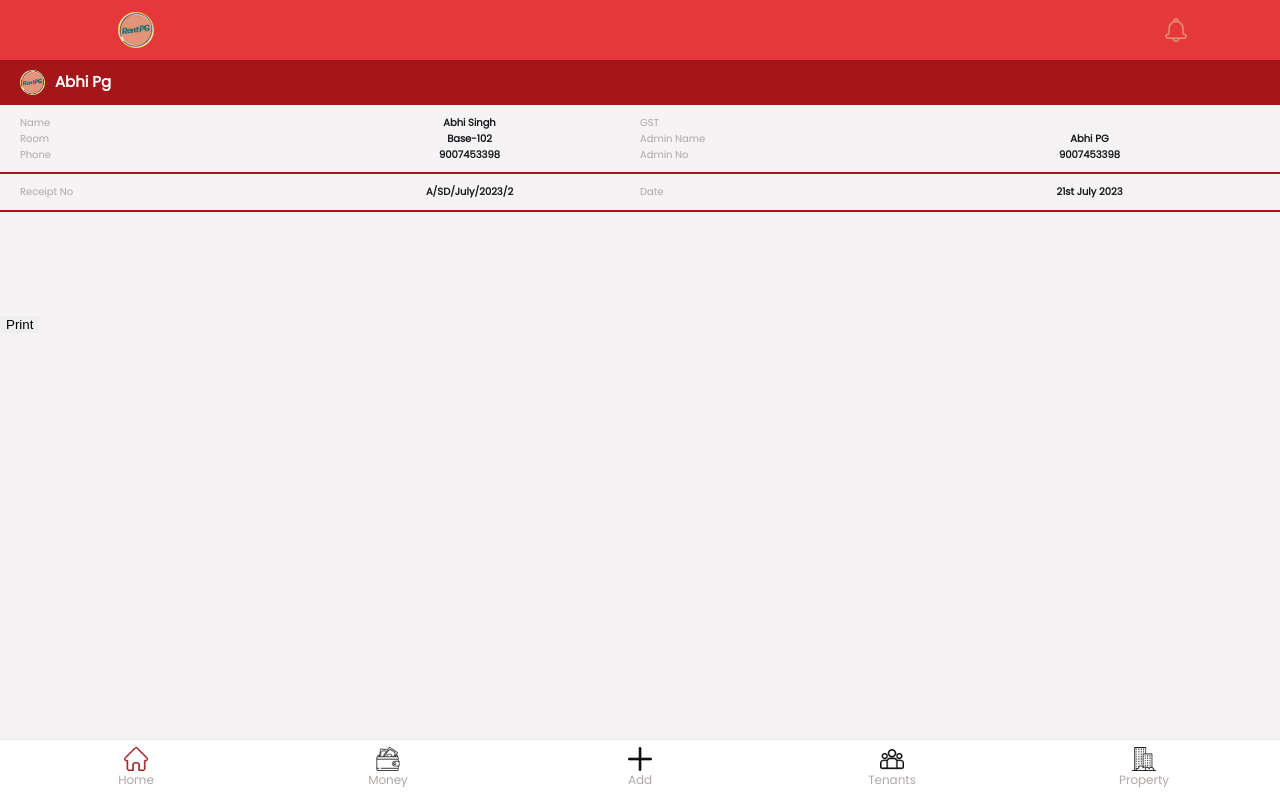
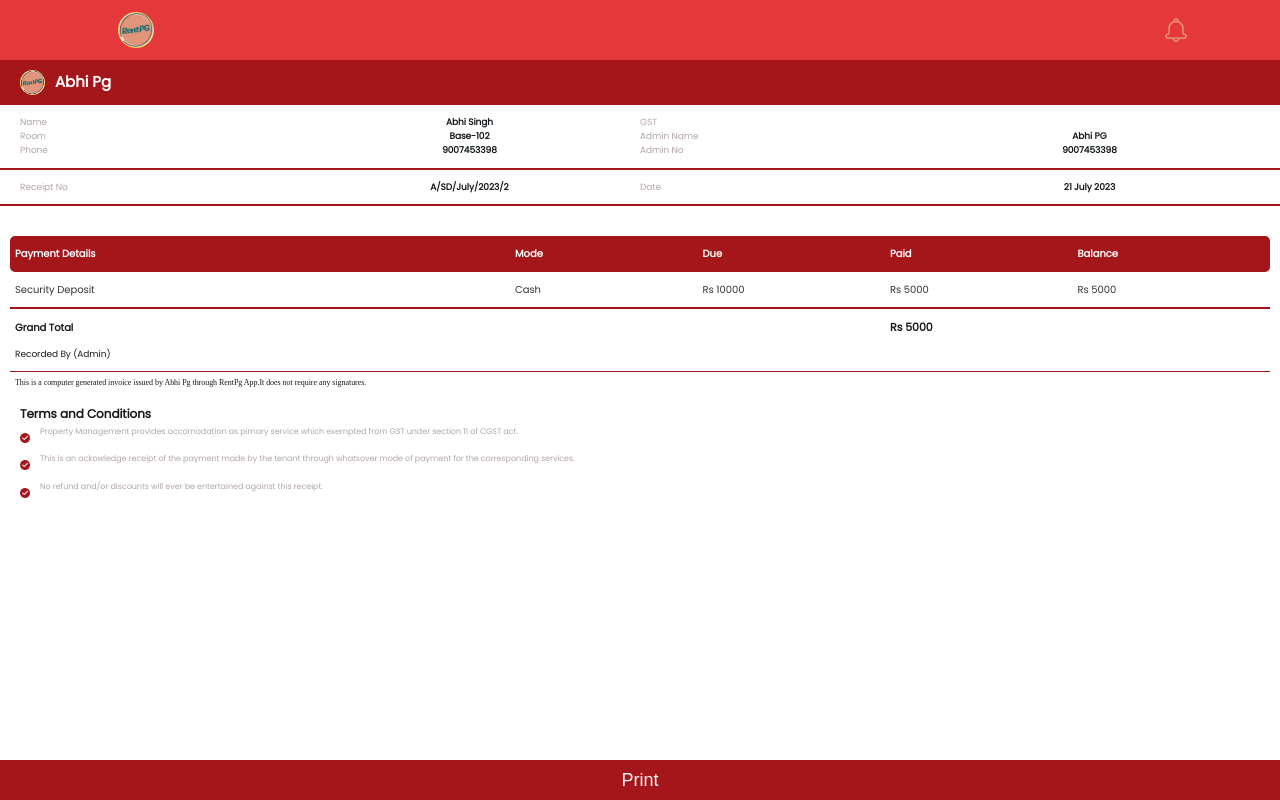
Before and after one commit to codeWithJooy/Rentfrontend, a React (Create React App) app: page /receipt in a window 1280 px wide. Built offline with nearby package versions, Linux system fonts and the light colour scheme.

Commit message:
Reciept Ui

```diff
--- a/src/Pages/Receipt/Receipt.css
+++ b/src/Pages/Receipt/Receipt.css
@@ -1,11 +1,23 @@
 .receiptMain {
   width: 100%;
   height: 100vh;
-  background-color: #f5f3f4;
+  background-color: #fff;
   position: relative;
   padding-bottom: 100px;
   margin-bottom: 100px;
   position: relative;
+}
+.receiptMain button {
+  position: fixed;
+  width: 100%;
+  bottom: 0px;
+  height: 40px;
+  display: flex;
+  align-items: center;
+  justify-content: center;
+  font-size: 18px;
+  background-color: #a4161a;
+  color: #fff;
 }
 .receiptHolder {
   width: 100%;
@@ -49,13 +61,111 @@
 }
 .receiptInfoUnitTitle {
   width: 45%;
-  font-size: 10px;
+  font-size: 9px;
   color: #b1a5a6;
 }
 .receiptInfoUnitAns {
   width: 55%;
   text-align: center;
-  font-size: 10px;
+  font-size: 9px;
   font-weight: bold;
   color: #161a1d;
 }
+.receiptDetails {
+  width: 100%;
+  padding: 30px 10px 10px;
+}
+.receiptDetailsHeader {
+  width: 100%;
+  padding: 10px 5px;
+  background-color: #a4161a;
+  border-radius: 5px;
+  display: flex;
+  align-items: center;
+  justify-content: flex-start;
+}
+.receiptDetailsContent {
+  width: 100%;
+  padding: 10px 5px;
+  background-color: transparent;
+  display: flex;
+  align-items: center;
+  justify-content: flex-start;
+  border-bottom: 2px solid #a4161a;
+}
+.receiptDescription {
+  width: 100%;
+  padding: 10px 5px;
+  background-color: transparent;
+  display: flex;
+  flex-wrap: wrap;
+  align-items: center;
+  justify-content: flex-start;
+  border-bottom: 1px solid #a4161a;
+}
+.disclaimer {
+  width: 100%;
+  padding: 5px;
+  background-color: transparent;
+  display: flex;
+  flex-wrap: wrap;
+  align-items: center;
+  justify-content: flex-start;
+  font-size: 8px;
+  color: #161a1d;
+  font-family: bold;
+}
+.paymentName {
+  width: 40%;
+  font-size: 10px;
+}
+.paymentOther {
+  font-size: 10px;
+  width: 15%;
+}
+.paymentHeaderColor {
+  color: #fff;
+  font-weight: bold;
+}
+.receiptGrand {
+  width: 70%;
+  font-size: 10px;
+  color: #161a1d;
+}
+.receiptTotal {
+  width: 30%;
+  color: #161a1d;
+  font-size: 11px;
+  font-weight: bold;
+}
+.terms {
+  width: 100%;
+  padding: 10px;
+}
+.termsHeader {
+  width: 100%;
+  font-size: 12px;
+  font-weight: bold;
+  color: #161a1d;
+}
+.termsUnit {
+  width: 100%;
+  padding: 2px 0px;
+  display: flex;
+  flex-wrap: wrap;
+  align-items: flex-start;
+  justify-content: flex-start;
+}
+.termsUnitImg {
+  width: 10px;
+}
+.termsUnitImg img {
+  width: 10px;
+  height: 10px;
+}
+.termsUnitText {
+  width: calc(100% - 20px);
+  margin-left: 10px;
+  font-size: 8px;
+  color: #b1a5a6;
+}
--- a/src/Pages/Receipt/Receipt.js
+++ b/src/Pages/Receipt/Receipt.js
@@ -56,12 +56,64 @@ const Receipt = () => {
             <ReceiptInfoDiv title={"Receipt No"} ans={"A/SD/July/2023/2"} />
           </div>
           <div className="receiptInfoUnit">
-            <ReceiptInfoDiv title={"Date"} ans={"21st July 2023"} />
+            <ReceiptInfoDiv title={"Date"} ans={"21 July 2023"} />
           </div>
+        </div>
+
+        <div className="receiptDetails">
+          <div className="receiptDetailsHeader">
+            <div className="paymentName paymentHeaderColor">
+              <p>Payment Details</p>
+            </div>
+            <div className="paymentOther paymentHeaderColor  ">
+              <p>Mode</p>
+            </div>
+            <div className="paymentOther paymentHeaderColor">
+              <p>Due</p>
+            </div>
+            <div className="paymentOther paymentHeaderColor">
+              <p>Paid </p>
+            </div>
+            <div className="paymentOther paymentHeaderColor ">
+              <p>Balance</p>
+            </div>
+          </div>
+          <div className="receiptDetailsContent">
+            <div className="paymentName ">
+              <p>Security Deposit</p>
+            </div>
+            <div className="paymentOther  ">
+              <p>Cash</p>
+            </div>
+            <div className="paymentOther ">
+              <p>Rs 10000</p>
+            </div>
+            <div className="paymentOther ">
+              <p>Rs 5000 </p>
+            </div>
+            <div className="paymentOther ">
+              <p>Rs 5000</p>
+            </div>
+          </div>
+          <div className="receiptDescription">
+            <div className="receiptGrand">
+              <p style={{ fontWeight: "bold" }}>Grand Total</p>
+            </div>
+            <div className="receiptTotal">Rs 5000</div>
+            <div className="receiptGrand">
+              <p style={{ fontSize: 9, marginTop: 10 }}>Recorded By (Admin)</p>
+            </div>
+          </div>
+          <div className="disclaimer">
+            <p>
+              This is a computer generated invoice issued by Abhi Pg through
+              RentPg App.It does not require any signatures.
+            </p>
+          </div>
+          <Terms />
         </div>
       </div>
       <button onClick={handlePrint}>Print</button>
-      <Footer />
     </div>
   );
 };
@@ -79,3 +131,46 @@ const ReceiptInfoDiv = ({ title, ans }) => {
     </div>
   );
 };
+
+const Terms = () => {
+  return (
+    <div className="terms">
+      <div className="termsHeader">
+        <p>Terms and Conditions</p>
+      </div>
+      <div className="termsUnit">
+        <div className="termsUnitImg">
+          <img src="Assets/Property/done.png" />
+        </div>
+        <div className="termsUnitText">
+          <p>
+            Property Management provides accomodation as pimary service which
+            exempted from GST under section 11 of CGST act.
+          </p>
+        </div>
+      </div>
+      <div className="termsUnit">
+        <div className="termsUnitImg">
+          <img src="Assets/Property/done.png" />
+        </div>
+        <div className="termsUnitText">
+          <p>
+            This is an ackowledge receipt of the payment made by the tenant
+            through whatsover mode of payment for the corresponding services.
+          </p>
+        </div>
+      </div>
+      <div className="termsUnit">
+        <div className="termsUnitImg">
+          <img src="Assets/Property/done.png" />
+        </div>
+        <div className="termsUnitText">
+          <p>
+            No refund and/or discounts will ever be entertained against this
+            receipt.
+          </p>
+        </div>
+      </div>
+    </div>
+  );
+};
```
